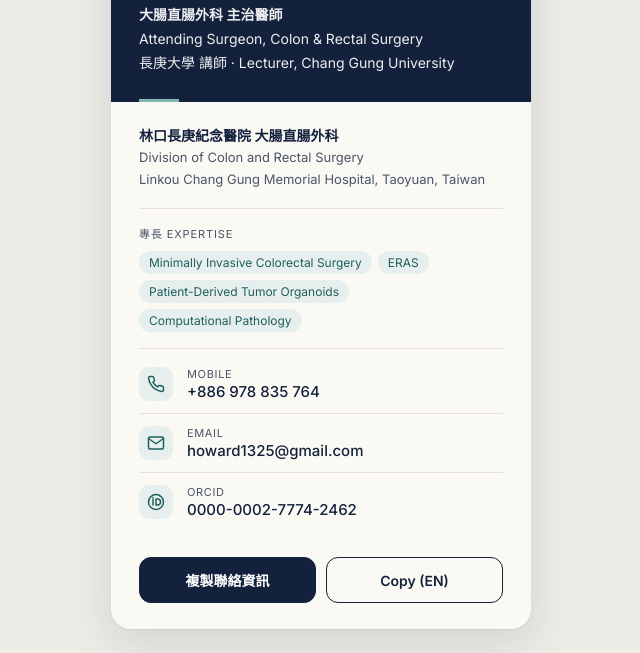
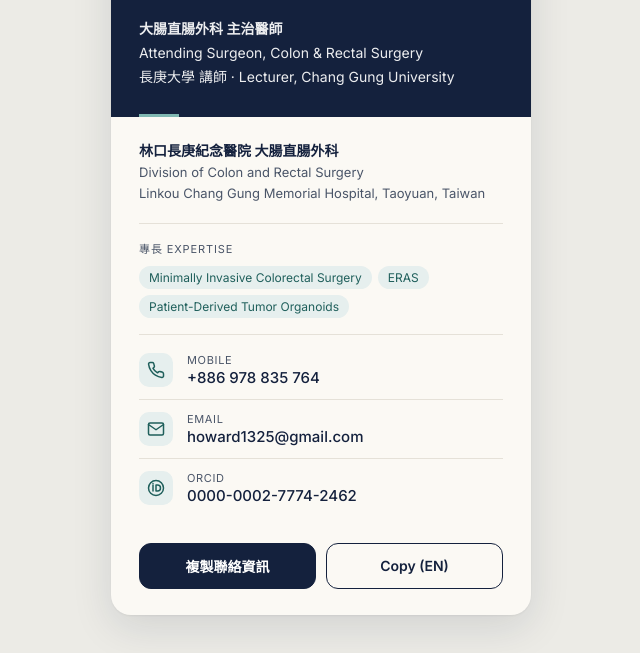
Before and after one commit to shilohbaobaoyu/shilohbaobaoyu.github.io, a plain HTML site: page index.html in a window 1280 px wide. Shown: the part 147-800 px from the top of the page, without its empty margins (319-959 px from the left). Drawn offline with Linux system fonts and the light colour scheme.

Commit message:
Update index.html

```diff
--- a/index.html
+++ b/index.html
@@ -62,7 +62,6 @@
       <span class="tag">Minimally Invasive Colorectal Surgery</span>
       <span class="tag">ERAS</span>
       <span class="tag">Patient-Derived Tumor Organoids</span>
-      <span class="tag">Computational Pathology</span>
     </div>
 
     <div class="rows">
```
